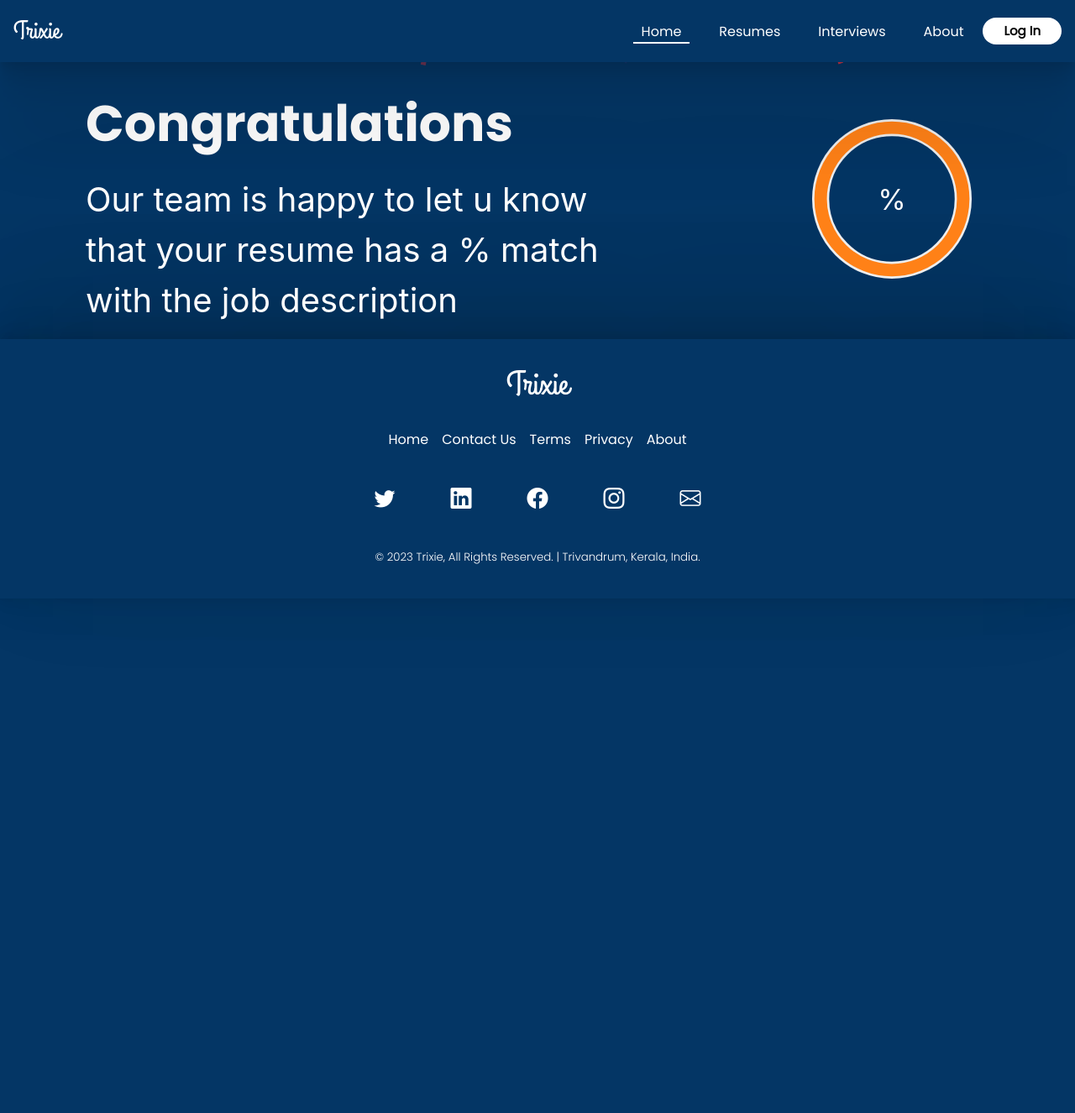
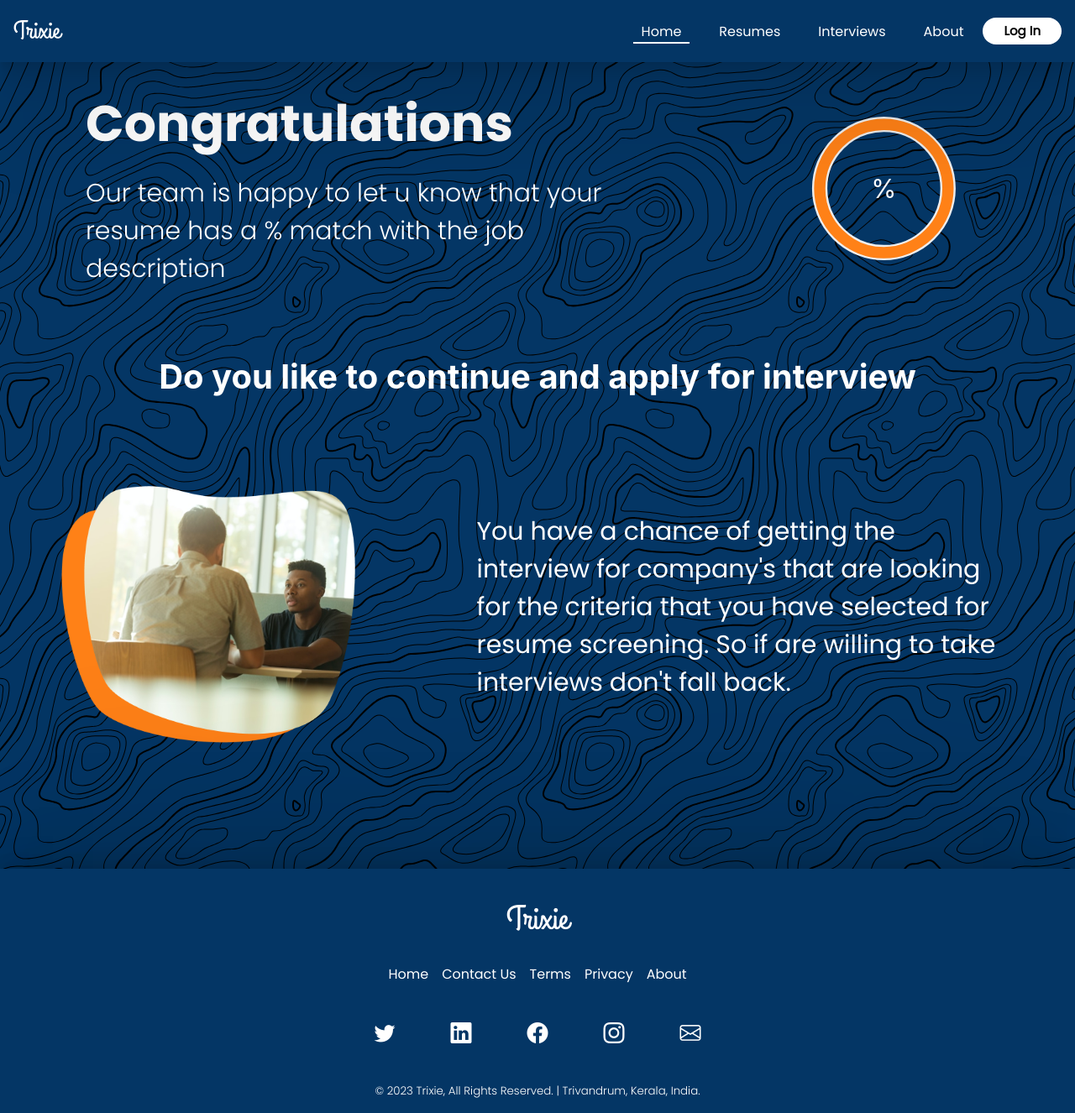
Before and after one commit to imakshaypm/trixie-project, a Flask app: page /resume_result in a window 1280 px wide; the page is wider, and only the part inside the window is pictured. Shown: that part at 84% size. Before the commit the page ends 714 px from the top of that part, so only its background shows below. Run offline with Flask 2, Linux system fonts and the light colour scheme; some libraries are stand-ins or nearby versions.

Commit message:
completed the resume result page

```diff
--- a/trixie/static/js/resume_result.js
+++ b/trixie/static/js/resume_result.js
@@ -32,7 +32,7 @@
 function drop(x) {
     $('.confetti-' + x).animate({
         top: "100%",
-        left: "+=" + Math.random() * 15 + "%"
+        left: "+=" + Math.random() * 20 + "%"
     }, Math.random() * 2000 + 2000, function () {
         reset(x);
     });
--- a/trixie/static/styles/main.css
+++ b/trixie/static/styles/main.css
@@ -3,11 +3,14 @@
 }
 
 body {
+    margin: 0px;
     background: #043665;
     color: #333333;
     margin-top: 5rem;
     overflow-x: hidden;
+    background-image: url(../photos/topography.svg);
 }
+
 
 ::-webkit-scrollbar {
     display: none;
@@ -109,7 +112,9 @@
     color: white;
     margin-right: 5px;
 }
-
+ footer li:hover {
+    color: #000;
+ }
 
 .site-header .navbar-nav .nav-link.active{
     color: #FFD262;
@@ -147,10 +152,6 @@
     color: #444444;
 }
 
-a.article-title:hover {
-    color: #428bca;
-    text-decoration: none;
-}
 
 .article-content {
     white-space: pre-line;
@@ -314,8 +315,11 @@
     max-width: 50%;
 }
 
-.py-4.my-0 {
+.footer {
+    padding-top: 30px;
+    position: absolute;
     font-family: Poppins;
+    background: #043665;
     color: white;
     box-shadow: 0px -65px 326px rgba(0, 0, 0, 0.12),
     0px -27.1554px 136.195px rgba(0, 0, 0, 0.0862625),
@@ -324,12 +328,12 @@
     0px -4.32257px 21.6793px rgba(0, 0, 0, 0.0484671),
     0px -1.79872px 9.02126px rgba(0, 0, 0, 0.0337375);
     width: 100%;
-
 }
 
 .nav-link {
     color: white;
 }
+
 
 .trixie-font {
     font-family: GrandHotel;
@@ -347,6 +351,10 @@
     color: white;
     margin: 25px;
     font-size: 25px;
+}
+
+.link-dark:hover {
+    color: #FF8117;
 }
 
 .f-banner {
--- a/trixie/static/styles/resume_result.css
+++ b/trixie/static/styles/resume_result.css
@@ -1,6 +1,3 @@
-
-
-
 .top {
     width: 50%;
 }
@@ -14,7 +11,8 @@
 }
 
 .sub-heading {
-    font-size: 40px;
+    font-family: PoppinsLight;
+    font-size: 30px;
 }
 
 .circular-chart.orange {
@@ -66,7 +64,6 @@
 }
 
 .wrapper {
-    position: relative;
     display: flex;
     flex-direction: row;
     justify-content: space-around;
@@ -88,3 +85,31 @@
 .blue {
     background-color: #263672;
 }
+
+.middle-text {
+    margin-top: 60px;
+    text-align: center;
+    font-size: 40px;
+    font-weight: bold;
+}
+
+.bottom-section {
+    display: flex;
+    justify-content: space-around;
+    align-items: center;
+    margin-top: 100px;
+    width: 100%;
+    margin-bottom: 150px;
+}
+
+.sub-text {
+    width: 50%;
+}
+
+.sub-heading-2 {
+    font-family: Poppins;
+    font-size: 30px;
+}
+
+.picture-frame {
+}
--- a/trixie/static/styles/signup_category.css
+++ b/trixie/static/styles/signup_category.css
@@ -4,7 +4,6 @@
     justify-content: center;
     align-items: center;
     font-family: Poppins;
-    background-image: url(../photos/topography.svg);
 }
 
 a {
--- a/trixie/templates/layout.html
+++ b/trixie/templates/layout.html
@@ -83,7 +83,7 @@
         </nav>
     </header>
     {% block content %}{% endblock %}
-    <footer id="myFooter" class="py-4 my-0">
+    <footer id="myFooter" class="footer">
         <p class="trixie-font">Trixie</p>
         <ul class="nav justify-content-center pb-3 mb-3">
             <li class="nav-item"><a href="#" class="nav-link px-2">Home</a></li>
--- a/trixie/templates/resume.html
+++ b/trixie/templates/resume.html
@@ -6,7 +6,7 @@
 
 <div class="wrapper">
     <!-- Modal -->
-    <div id="myModal" class="modal fade " role="dialog">
+    <div id="myModal" class="modal fade" role="dialog">
         <div class="modal-dialog">
             <!-- Modal content-->
             <div class="modal-content mymodel">
--- a/trixie/templates/resume_result.html
+++ b/trixie/templates/resume_result.html
@@ -11,7 +11,7 @@
                 description</p>
         </div>
         <div class="single-chart-1">
-            <svg viewBox="0 0 36 36" class="circular-chart orange">
+            <svg viewBox="0 -4 40 40" class="circular-chart orange">
                 <path class="circle-bg" d="M18 2.0845 a 15.9155 15.9155 0 0 1 0 31.831 a 15.9155 15.9155 0 0 1 0 -31.831" />
                 <path class="circle" stroke-dasharray="{{final}}, 100"
                     d="M18 2.0845 a 15.9155 15.9155 0 0 1 0 31.831 a 15.9155 15.9155 0 0 1 0 -31.831" />
@@ -19,6 +19,16 @@
             </svg>
         </div>
     </div>
+    <p class="middle-text">Do you like to continue and apply for interview</p>
+    <div class="bottom-section">
+        <div class="picture-frame">
+            <img width="350px" src="./static/photos/interview-taking.png" alt="">
+        </div>
+        <div class="sub-text">
+            <p class="sub-heading-2">You have a chance of getting the interview for company's that are looking for the criteria that you have selected for
+            resume screening. So if are willing to take interviews don't fall back.</p>
+        </div>
+    </div>
 </div>
 <script src="https://code.jquery.com/jquery-3.1.1.min.js"></script>
 <script type="text/javascript" src="static/js/resume_result.js"></script>
```
Also changed, not shown: trixie/static/styles/resume.css (+8 -6 lines), trixie/static/photos/interview-taking.png (added).
